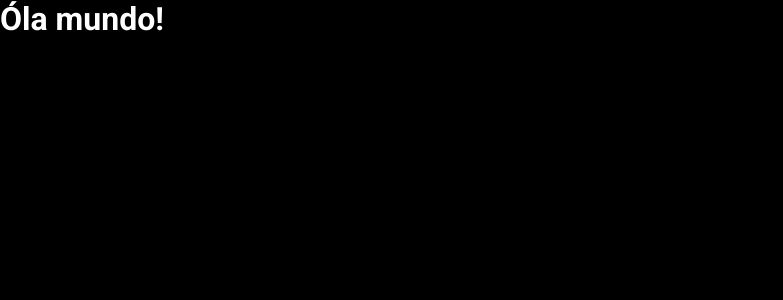
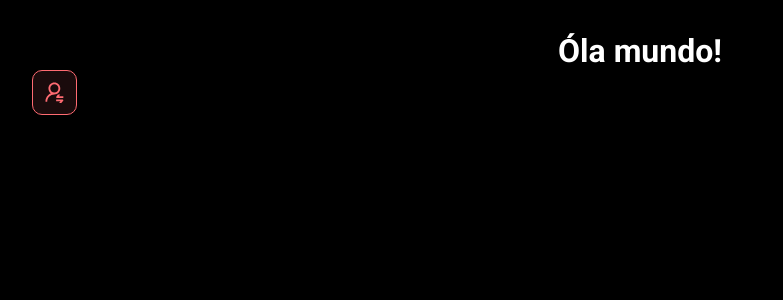
Before and after one commit to kaiogomes28/DSMetas, a React (Vite) app in the folder frontend/: page / in a window 1280 px wide. Shown: the top 300 px of the page, without its empty margins (0-783 px from the left). Built offline with nearby package versions, Linux system fonts and the light colour scheme.

Commit message:
First component

```diff
--- /dev/null
+++ b/frontend/src/App.css
@@ -0,0 +1,41 @@
+#root {
+  max-width: 1280px;
+  margin: 0 auto;
+  padding: 2rem;
+  text-align: center;
+}
+
+.logo {
+  height: 6em;
+  padding: 1.5em;
+  will-change: filter;
+}
+.logo:hover {
+  filter: drop-shadow(0 0 2em #646cffaa);
+}
+.logo.react:hover {
+  filter: drop-shadow(0 0 2em #61dafbaa);
+}
+
+@keyframes logo-spin {
+  from {
+    transform: rotate(0deg);
+  }
+  to {
+    transform: rotate(360deg);
+  }
+}
+
+@media (prefers-reduced-motion: no-preference) {
+  a:nth-of-type(2) .logo {
+    animation: logo-spin infinite 20s linear;
+  }
+}
+
+.card {
+  padding: 2em;
+}
+
+.read-the-docs {
+  color: #888;
+}
--- a/frontend/src/App.tsx
+++ b/frontend/src/App.tsx
@@ -1,7 +1,14 @@
+import NotificationIcon from "./components/NotificationButton";
+import './App.css'
+import './index.css'
+
 function App() {
   return (
-    <h1>Óla mundo!</h1>
+    <>
+      <h1>Óla mundo!</h1>
+      <NotificationIcon />
+    </>
   )
 }
 
-export default App
+export default App;
--- /dev/null
+++ b/frontend/src/components/NotificationButton/index.tsx
@@ -0,0 +1,11 @@
+import icon  from '../../assets/img/notificationicon.svg';
+
+function NotificationButton() {
+    return (
+        <div className="dsmeta-red-btn">
+            <img src={icon} alt="Notificar" />
+        </div>
+    );
+}
+
+export default NotificationButton;
```
Also changed, not shown: frontend/src/assets/img/notificationIcon.svg (added).
